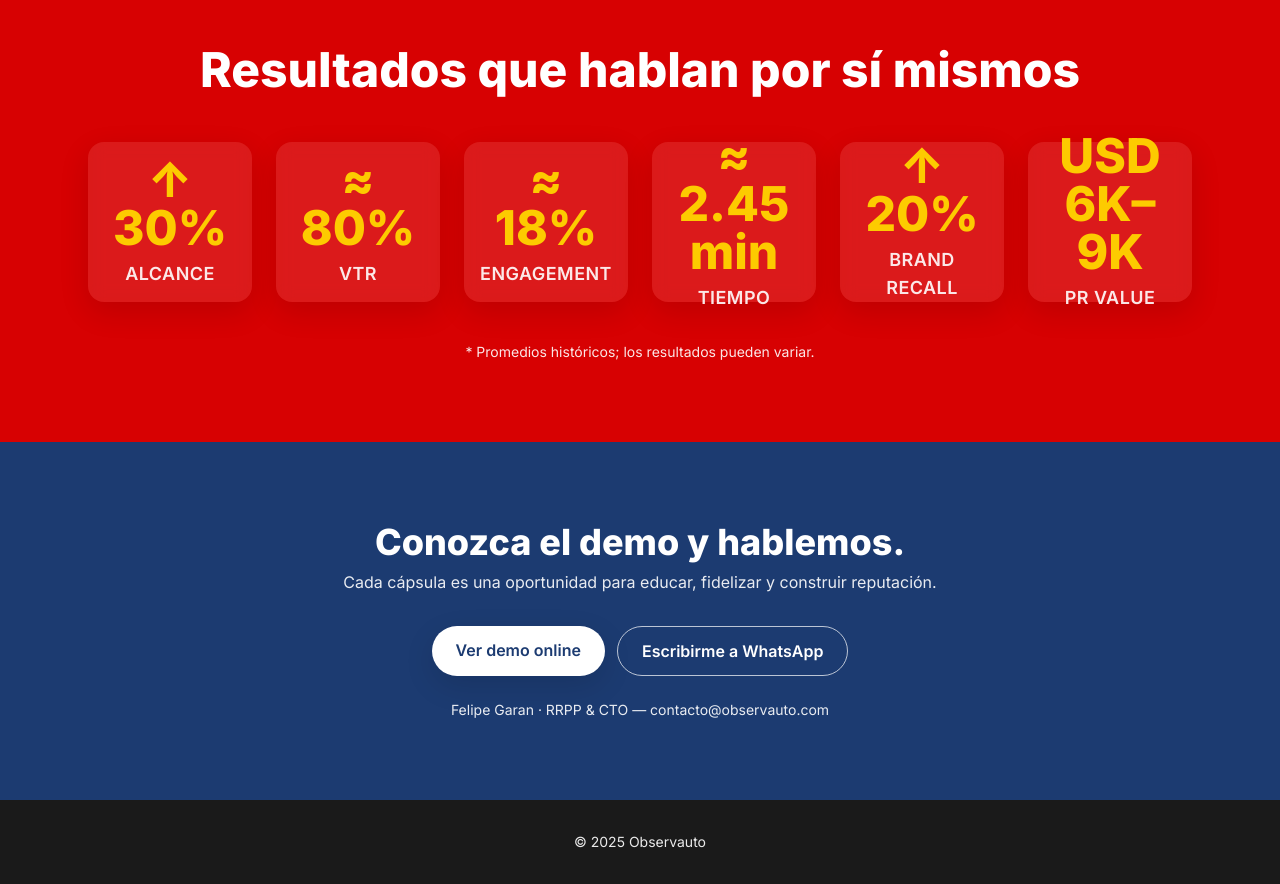
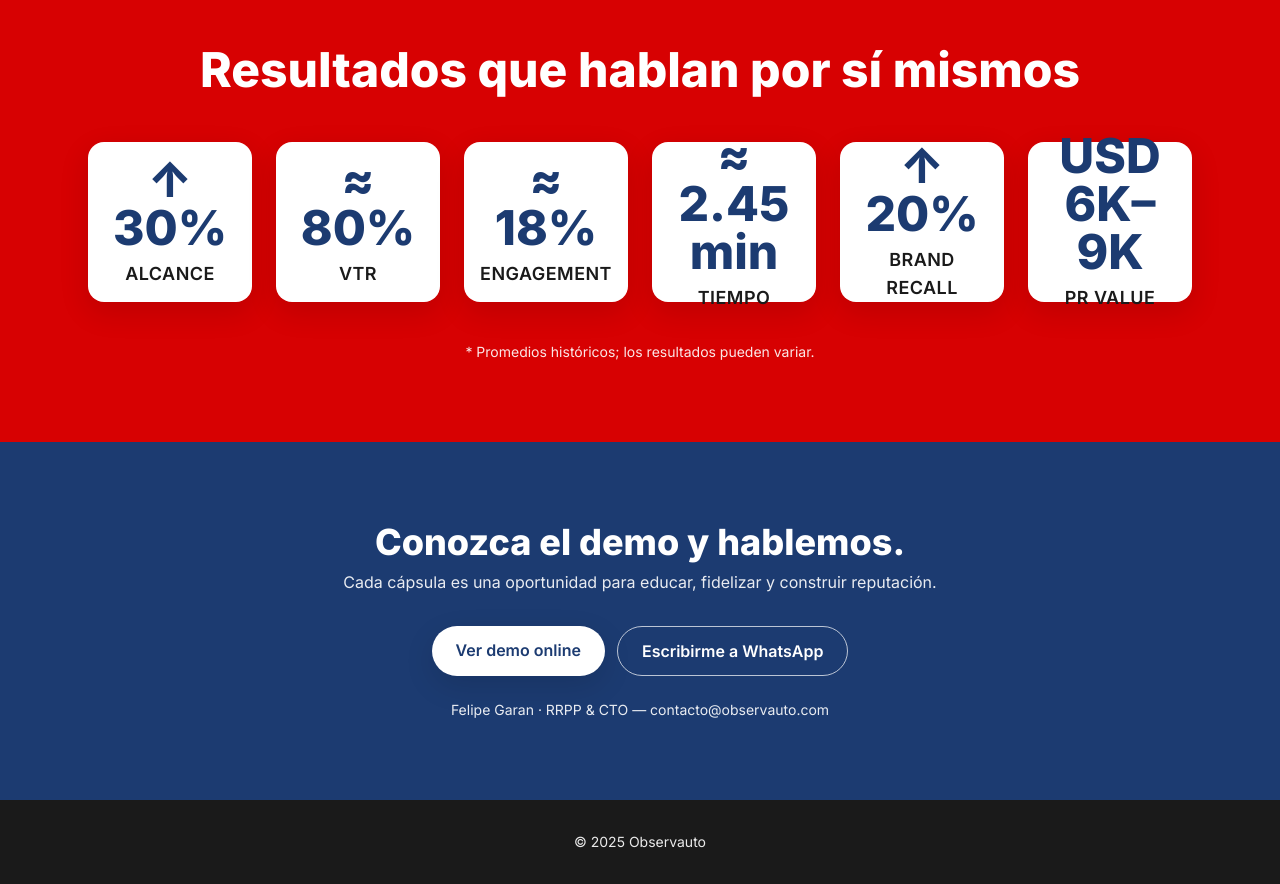
Before and after one commit to observauto/sales-capsulas, a React (Vite) app: page / in a window 1280 px wide. Shown: the part 2280-3164 px from the top of the page. Built offline with nearby package versions, Linux system fonts and the light colour scheme.

Commit message:
[dyad] Aplicando el estilo de dashboard de la captura de pantalla a las tarjetas de métricas - wrote 1 file(s)

```diff
--- a/src/components/Metrics.jsx
+++ b/src/components/Metrics.jsx
@@ -1,6 +1,6 @@
 import { motion, useInView, useAnimation } from 'framer-motion'
 import { useEffect, useRef } from 'react'
-import Counter from './Counter'; // Importar el nuevo componente Counter
+import Counter from './Counter';
 
 const METRICS = [
   { label: 'Alcance', value: 30, unit: '%', type: 'percentage', prefix: '↑ ' },
@@ -31,7 +31,7 @@ export default function Metrics() {
           initial={{ opacity: 0, y: 20 }}
           animate={controls}
           transition={{ duration: 0.8, ease: 'easeOut' }}
-          className="mt-10 grid gap-6 sm:grid-cols-2 lg:grid-cols-3 xl:grid-cols-6" // Ajustado para 6 columnas en pantallas grandes
+          className="mt-10 grid gap-6 sm:grid-cols-2 lg:grid-cols-3 xl:grid-cols-6"
         >
           {METRICS.map((m, i) => (
             <motion.div
@@ -39,18 +39,18 @@ export default function Metrics() {
               initial={{ opacity: 0, y: 20 }}
               animate={inView ? { opacity: 1, y: 0 } : {}}
               transition={{ delay: i * 0.1 + 0.3, duration: 0.5 }}
-              className="rounded-2xl bg-white/10 p-6 backdrop-blur shadow-soft flex flex-col items-center justify-center text-center h-40" // Estilos para un look de widget
+              className="rounded-2xl bg-white p-6 shadow-soft flex flex-col items-center justify-center text-center h-40" // Fondo blanco y sombra suave
             >
-              <div className="text-5xl font-extrabold text-oa-yellow leading-none">
+              <div className="text-5xl font-extrabold text-oa-blue leading-none"> {/* Color azul para los números */}
                 {m.prefix}
                 {m.type === 'time' ? (
-                  <span>{m.value}</span> // Para tiempo, no animamos el float directamente
+                  <span>{m.value}</span>
                 ) : (
                   <Counter value={m.value} />
                 )}
                 {m.unit}
               </div>
-              <div className="mt-2 text-white/90 text-lg font-semibold uppercase tracking-wide">{m.label}</div>
+              <div className="mt-2 text-oa-ink text-lg font-semibold uppercase tracking-wide">{m.label}</div> {/* Texto oscuro para las etiquetas */}
             </motion.div>
           ))}
         </motion.div>
```
